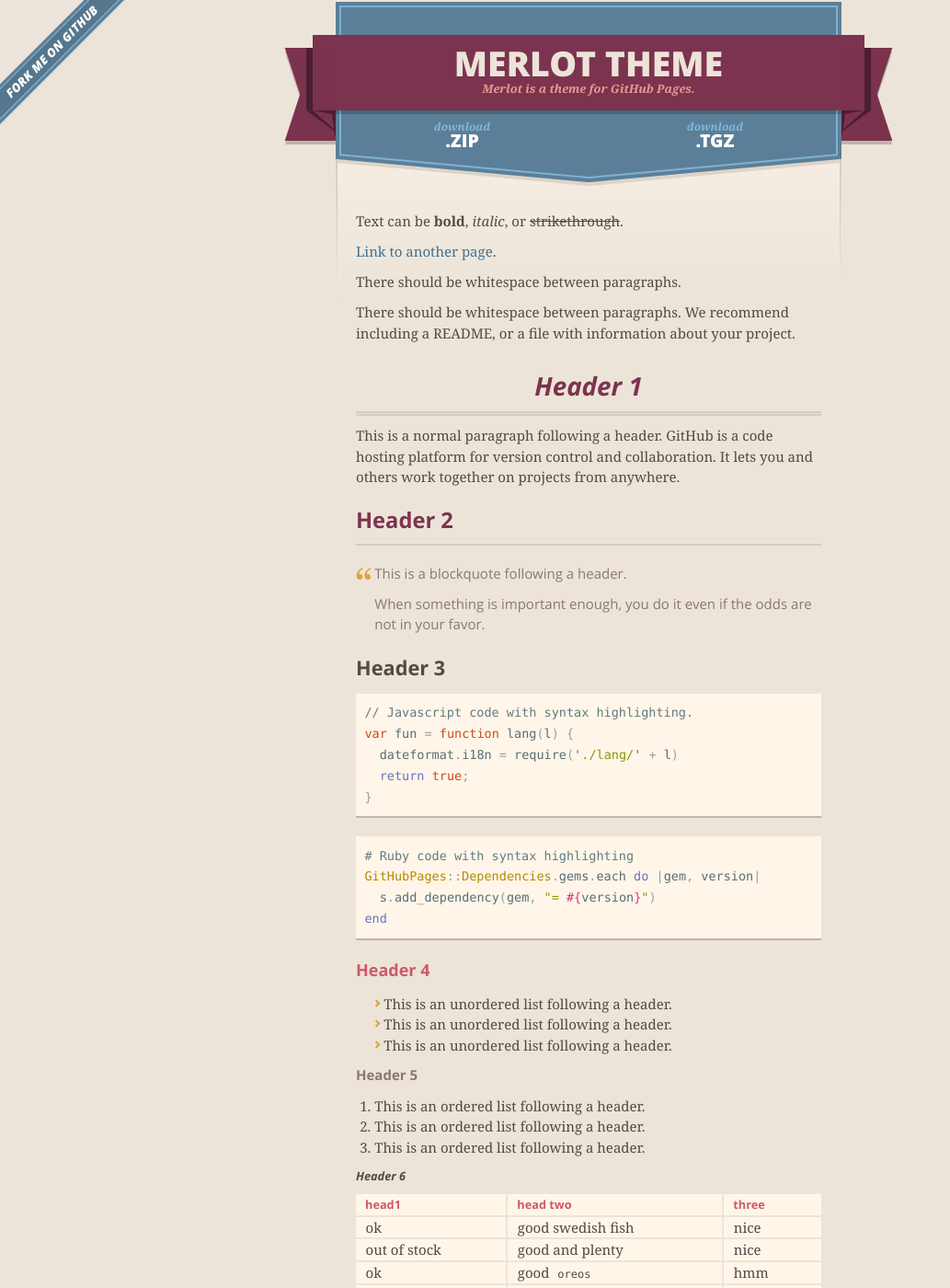
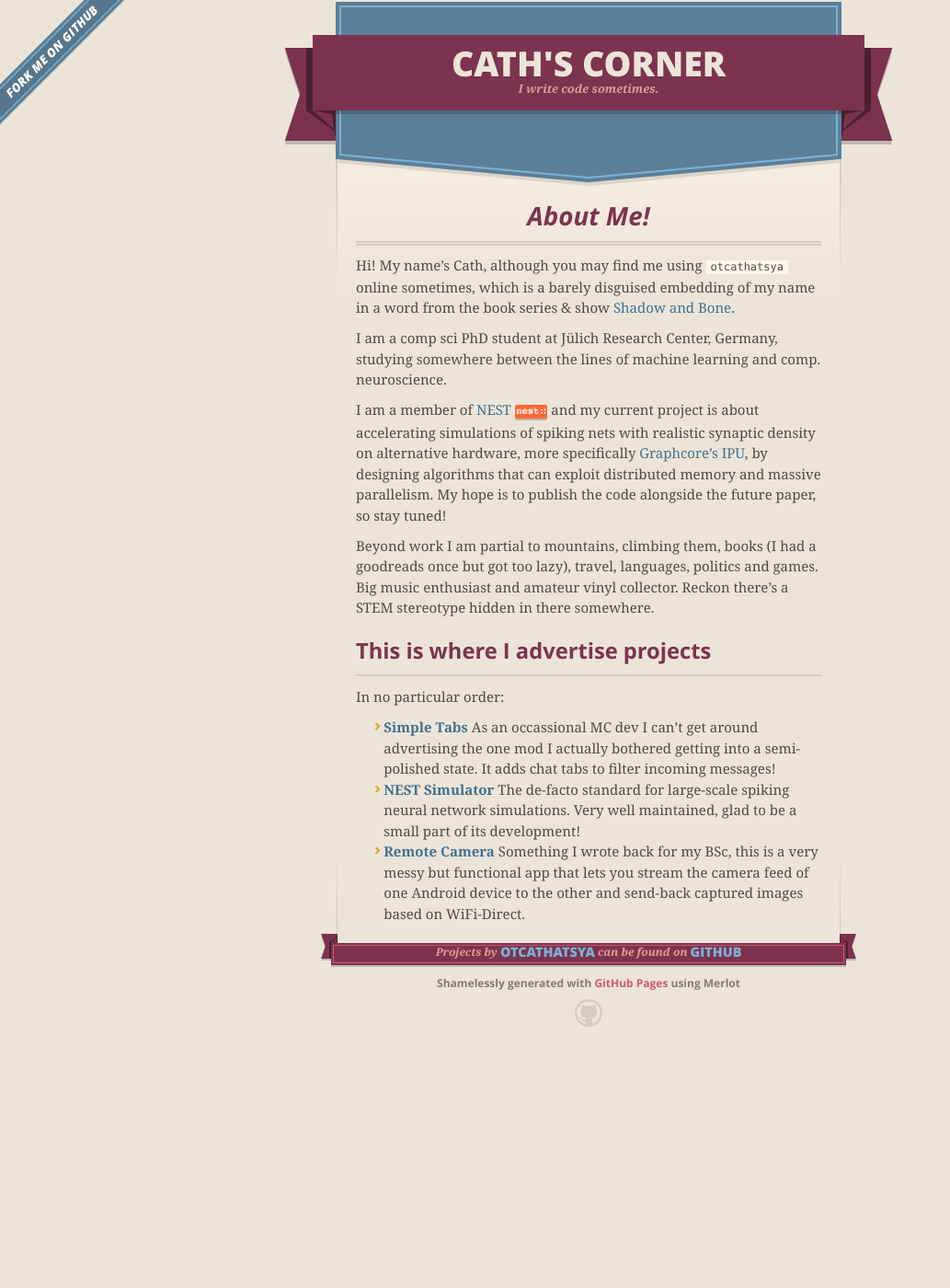
Before and after one commit to otcathatsya/otcathatsya.github.io, a Jekyll site: the page built from index.md, in a window 1280 px wide and 1400 px high. Shown: the whole window at 92% size, without its empty margins (0-1033 px from the left). Built offline with Jekyll 4.4.1, drawn with Linux system fonts in a browser that asks for light colours; our own code applies the rules of GitHub Pages for plain Markdown files; some of the changed text lies outside the part shown.

Commit message:
Make it personal

````diff
--- a/_config.yml
+++ b/_config.yml
@@ -1,5 +1,5 @@
-title: Merlot theme
-description: Merlot is a theme for GitHub Pages.
-show_downloads: true
+title: Cath's Corner
+description: I write code sometimes.
+show_downloads: false
 google_analytics:
 theme: jekyll-theme-merlot
--- a/_layouts/default.html
+++ b/_layouts/default.html
@@ -72,7 +72,7 @@
           <span class="left-tail"></span>
           <span class="right-tail"></span>
         </span>
-        <p>Generated with <a href="https://pages.github.com">GitHub Pages</a> using Merlot</p>
+        <p>Shamelessly generated with <a href="https://pages.github.com">GitHub Pages</a> using Merlot</p>
         <span class="octocat"></span>
       </footer>
 
--- a/index.md
+++ b/index.md
@@ -2,122 +2,25 @@
 layout: default
 ---
 
-Text can be **bold**, _italic_, or ~~strikethrough~~.
-
-[Link to another page](./another-page.html).
-
-There should be whitespace between paragraphs.
-
-There should be whitespace between paragraphs. We recommend including a README, or a file with information about your project.
-
-# Header 1
-
-This is a normal paragraph following a header. GitHub is a code hosting platform for version control and collaboration. It lets you and others work together on projects from anywhere.
-
-## Header 2
-
-> This is a blockquote following a header.
->
-> When something is important enough, you do it even if the odds are not in your favor.
-
-### Header 3
-
-```js
-// Javascript code with syntax highlighting.
-var fun = function lang(l) {
-  dateformat.i18n = require('./lang/' + l)
-  return true;
-}
-```
-
-```ruby
-# Ruby code with syntax highlighting
-GitHubPages::Dependencies.gems.each do |gem, version|
-  s.add_dependency(gem, "= #{version}")
-end
-```
-
-#### Header 4
-
-*   This is an unordered list following a header.
-*   This is an unordered list following a header.
-*   This is an unordered list following a header.
-
-##### Header 5
-
-1.  This is an ordered list following a header.
-2.  This is an ordered list following a header.
-3.  This is an ordered list following a header.
-
-###### Header 6
-
-| head1        | head two          | three |
-|:-------------|:------------------|:------|
-| ok           | good swedish fish | nice  |
-| out of stock | good and plenty   | nice  |
-| ok           | good `oreos`      | hmm   |
-| ok           | good `zoute` drop | yumm  |
-
-### There's a horizontal rule below this.
-
-* * *
-
-### Here is an unordered list:
-
-*   Item foo
-*   Item bar
-*   Item baz
-*   Item zip
-
-### And an ordered list:
-
-1.  Item one
-1.  Item two
-1.  Item three
-1.  Item four
-
-### And a nested list:
-
-- level 1 item
-  - level 2 item
-  - level 2 item
-    - level 3 item
-    - level 3 item
-- level 1 item
-  - level 2 item
-  - level 2 item
-  - level 2 item
-- level 1 item
-  - level 2 item
-  - level 2 item
-- level 1 item
-
-### Small image
-
-![Octocat](https://github.githubassets.com/images/icons/emoji/octocat.png)
-
-### Large image
-
-![Branching](https://guides.github.com/activities/hello-world/branching.png)
+# About Me!
+Hi! My name's Cath, although you may find me using `otcathatsya` online sometimes, which is a
+barely disguised embedding of my name in a word from the book series & show [Shadow and Bone](https://thegrishaverse.fandom.com/wiki/Otkazat%27sya).
 
 
-### Definition lists can be used with HTML syntax.
+I am a comp sci PhD student at Jülich Research Center, Germany, studying somewhere between the lines of machine learning and comp. neuroscience.
 
-<dl>
-<dt>Name</dt>
-<dd>Godzilla</dd>
-<dt>Born</dt>
-<dd>1952</dd>
-<dt>Birthplace</dt>
-<dd>Japan</dd>
-<dt>Color</dt>
-<dd>Green</dd>
-</dl>
+I am a member of [NEST](https://github.com/nest/nest-simulator){:target="_blank"} <a href="https://github.com/nest/nest-simulator" target="_blank" style="display: inline-block; vertical-align: middle;">
+<img src="{{ '/assets/images/nest.png' | relative_url }}" alt="Logo" style="height: 1em; vertical-align: middle; border-radius: 5%; margin-bottom: 0.25em; border: none;">
+</a> and my current project is about accelerating simulations of spiking nets with realistic synaptic density on alternative hardware, more specifically [Graphcore's IPU](https://www.graphcore.ai/),
+by designing algorithms that can exploit distributed memory and massive parallelism. My hope is to publish the code alongside the future paper, so stay tuned!
 
-```
-Long, single-line code blocks should not wrap. They should horizontally scroll if they are too long. This line should be long enough to demonstrate this.
-```
+Beyond work I am partial to mountains, climbing them, books (I had a goodreads once but got too lazy), travel, languages, politics and games. Big music enthusiast and amateur vinyl collector. Reckon there's a STEM stereotype hidden in there somewhere.
 
-```
-The final element.
-```
+
+## This is where I advertise projects
+In no particular order:
+
+- [**Simple Tabs**](https://github.com/otcathatsya/simple-tabs) As an occassional MC dev I can't get around advertising the one mod I actually bothered getting into a semi-polished state.
+It adds chat tabs to filter incoming messages!
+- [**NEST Simulator**](https://github.com/nest/nest-simulator) The de-facto standard for large-scale spiking neural network simulations. Very well maintained, glad to be a small part of its development!
+- [**Remote Camera**](https://github.com/otcathatsya/uclan-remotecamera) Something I wrote back for my BSc, this is a very messy but functional app that lets you stream the camera feed of one Android device to the other and send-back captured images based on WiFi-Direct.
````
Also changed, not shown: assets/images/nest.png (added).
